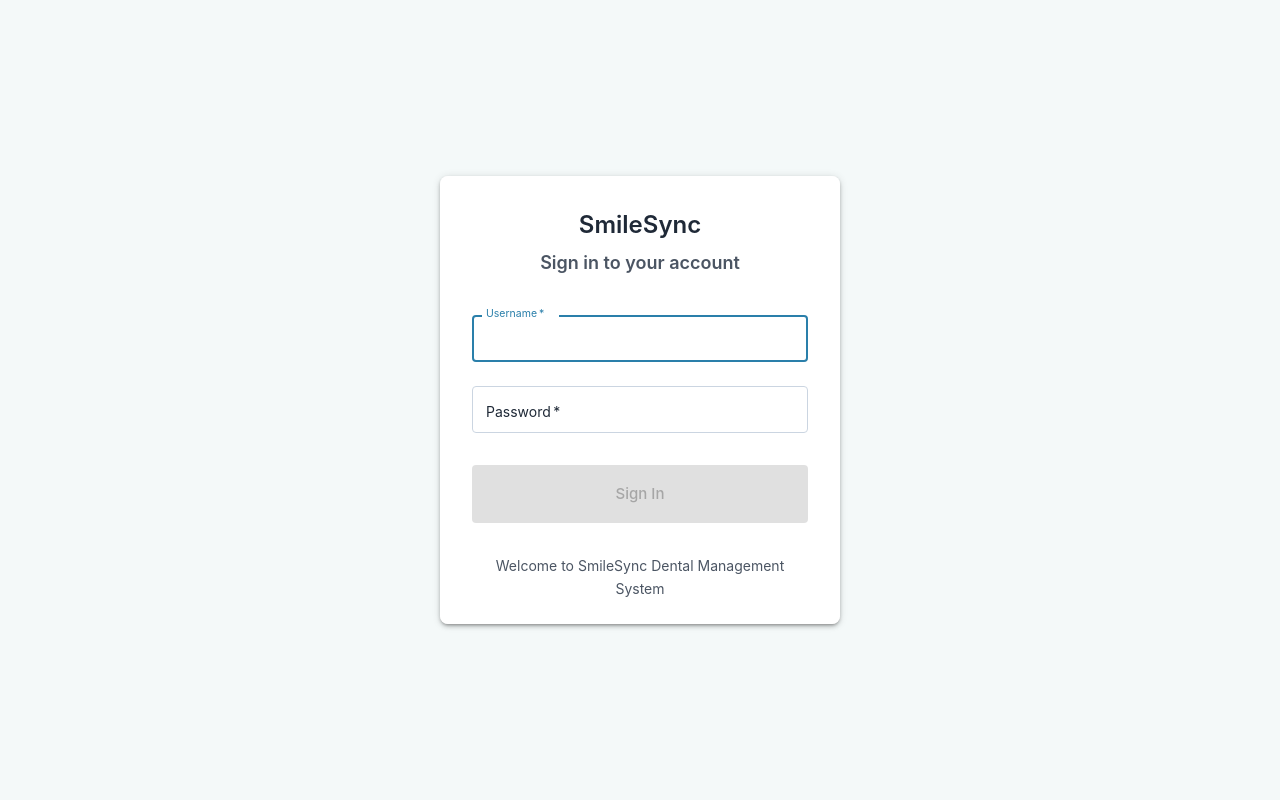
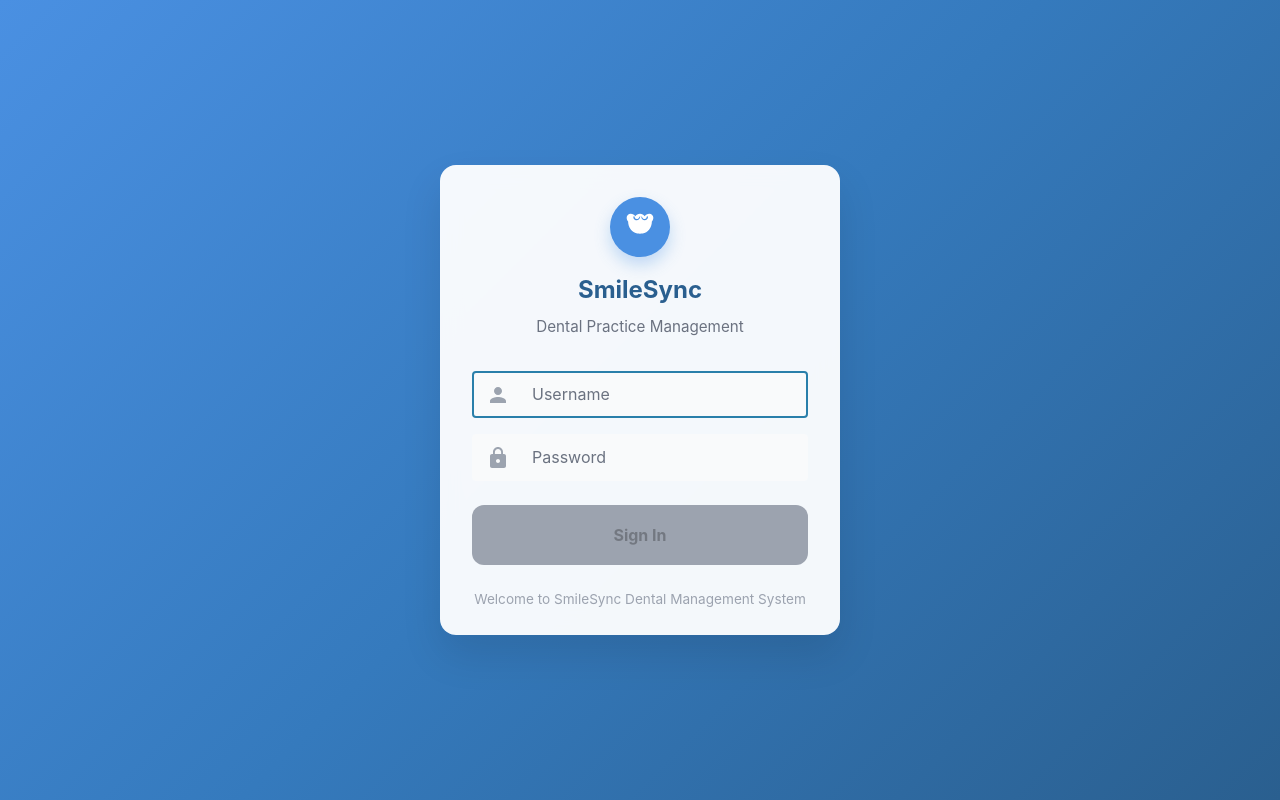
Before and after one commit to mymykeviv/SmileSync, a React (Create React App) app in the folder app/: page /login in a window 1280 px wide. Built offline with nearby package versions, Linux system fonts and the light colour scheme; no server answers.

Commit message:
login changes

```diff
--- /dev/null
+++ b/app/src/components/Icons/ToothIcon.js
@@ -0,0 +1,12 @@
+import React from 'react';
+import { SvgIcon } from '@mui/material';
+
+const ToothIcon = (props) => {
+  return (
+    <SvgIcon {...props} viewBox="0 0 24 24">
+      <path d="M12 2C10.5 2 9.2 2.8 8.5 4C7.8 2.8 6.5 2 5 2C3.3 2 2 3.3 2 5C2 6.1 2.4 7.1 3.1 7.8C3.1 7.9 3.1 8 3.1 8.1C3.1 10.2 3.8 12.2 5.1 13.8C6.4 15.4 8.1 16.5 10 16.9C10.6 17 11.3 17 12 17C12.7 17 13.4 17 14 16.9C15.9 16.5 17.6 15.4 18.9 13.8C20.2 12.2 20.9 10.2 20.9 8.1C20.9 8 20.9 7.9 20.9 7.8C21.6 7.1 22 6.1 22 5C22 3.3 20.7 2 19 2C17.5 2 16.2 2.8 15.5 4C14.8 2.8 13.5 2 12 2ZM12 4C12.8 4 13.5 4.4 13.8 5C14.1 5.6 14.7 6 15.5 6C16.3 6 17 5.3 17 4.5C17 4.2 17.2 4 17.5 4C17.8 4 18 4.2 18 4.5C18 5.9 16.9 7 15.5 7C14.1 7 13 5.9 13 4.5C13 4.2 12.8 4 12.5 4C12.2 4 12 4.2 12 4.5C12 5.9 10.9 7 9.5 7C8.1 7 7 5.9 7 4.5C7 4.2 7.2 4 7.5 4C7.8 4 8 4.2 8 4.5C8 5.3 8.7 6 9.5 6C10.3 6 10.9 5.6 11.2 5C11.5 4.4 12.2 4 12 4Z" />
+    </SvgIcon>
+  );
+};
+
+export default ToothIcon;
--- a/app/src/views/Auth/Login.js
+++ b/app/src/views/Auth/Login.js
@@ -9,10 +9,15 @@ import {
   Alert,
   CircularProgress,
   Container,
-  Paper
+  InputAdornment
 } from '@mui/material';
+import {
+  Person as PersonIcon,
+  Lock as LockIcon
+} from '@mui/icons-material';
 import { useNavigate } from 'react-router-dom';
 import { useAuth } from '../../contexts/AuthContext';
+import ToothIcon from '../../components/Icons/ToothIcon';
 
 const Login = ({ onLogin }) => {
   const [formData, setFormData] = useState({
@@ -67,30 +72,92 @@ const Login = ({ onLogin }) => {
   const isFormValid = formData.username.trim() && formData.password.trim();
 
   return (
+    <Box
+      sx={{
+        minHeight: '100vh',
+        background: 'linear-gradient(135deg, #4A90E2 0%, #357ABD 50%, #2A5F8F 100%)',
+        display: 'flex',
+        alignItems: 'center',
+        justifyContent: 'center',
+        p: 2
+      }}
+    >
       <Container maxWidth="sm">
         <Box
           sx={{
-          minHeight: '100vh',
+            display: 'flex',
+            flexDirection: { xs: 'column', md: 'row' },
+            gap: 3,
+            alignItems: 'center',
+            justifyContent: 'center'
+          }}
+        >
+          {/* Desktop Card */}
+          <Card
+            sx={{
+              width: '100%',
+              maxWidth: 400,
+              borderRadius: 4,
+              boxShadow: '0 20px 40px rgba(0,0,0,0.1)',
+              backgroundColor: 'rgba(255, 255, 255, 0.95)',
+              backdropFilter: 'blur(10px)'
+            }}
+          >
+            <CardContent sx={{ p: 4 }}>
+              {/* Logo and Title */}
+              <Box sx={{ textAlign: 'center', mb: 4 }}>
+                <Box
+                  sx={{
+                    display: 'flex',
+                    justifyContent: 'center',
+                    mb: 2
+                  }}
+                >
+                  <Box
+                    sx={{
+                      width: 60,
+                      height: 60,
+                      borderRadius: '50%',
+                      backgroundColor: '#4A90E2',
                       display: 'flex',
                       alignItems: 'center',
                       justifyContent: 'center',
-          py: 3
+                      boxShadow: '0 8px 16px rgba(74, 144, 226, 0.3)'
                     }}
                   >
-        <Paper elevation={3} sx={{ width: '100%', maxWidth: 400 }}>
-          <Card>
-            <CardContent sx={{ p: 4 }}>
-              <Box sx={{ textAlign: 'center', mb: 3 }}>
-                <Typography variant="h4" component="h1" gutterBottom>
+                    <ToothIcon sx={{ fontSize: 32, color: 'white' }} />
+                  </Box>
+                </Box>
+                <Typography
+                  variant="h4"
+                  component="h1"
+                  sx={{
+                    fontWeight: 'bold',
+                    color: '#2A5F8F',
+                    mb: 1
+                  }}
+                >
                   SmileSync
                 </Typography>
-                <Typography variant="h6" color="text.secondary">
-                  Sign in to your account
+                <Typography
+                   variant="body1"
+                   sx={{
+                     color: '#6B7280',
+                     fontSize: '0.95rem'
+                   }}
+                 >
+                   Dental Practice Management
                  </Typography>
               </Box>
 
               {error && (
-                <Alert severity="error" sx={{ mb: 2 }}>
+                <Alert
+                  severity="error"
+                  sx={{
+                    mb: 3,
+                    borderRadius: 2
+                  }}
+                >
                   {error}
                 </Alert>
               )}
@@ -98,28 +165,68 @@ const Login = ({ onLogin }) => {
               <Box component="form" onSubmit={handleSubmit}>
                 <TextField
                   fullWidth
-                  label="Username"
+                  placeholder="Username"
                   name="username"
                   value={formData.username}
                   onChange={handleChange}
-                  margin="normal"
                   required
                   autoComplete="username"
                   autoFocus
                   disabled={loading}
+                  InputProps={{
+                    startAdornment: (
+                      <InputAdornment position="start">
+                        <PersonIcon sx={{ color: '#9CA3AF' }} />
+                      </InputAdornment>
+                    ),
+                    sx: {
+                      borderRadius: 3,
+                      backgroundColor: '#F9FAFB',
+                      '& .MuiOutlinedInput-notchedOutline': {
+                        border: 'none'
+                      },
+                      '&:hover .MuiOutlinedInput-notchedOutline': {
+                        border: 'none'
+                      },
+                      '&.Mui-focused .MuiOutlinedInput-notchedOutline': {
+                        border: '2px solid #4A90E2'
+                      }
+                    }
+                  }}
+                  sx={{ mb: 2 }}
                 />
 
                 <TextField
                   fullWidth
-                  label="Password"
+                  placeholder="Password"
                   name="password"
                   type="password"
                   value={formData.password}
                   onChange={handleChange}
-                  margin="normal"
                   required
                   autoComplete="current-password"
                   disabled={loading}
+                  InputProps={{
+                    startAdornment: (
+                      <InputAdornment position="start">
+                        <LockIcon sx={{ color: '#9CA3AF' }} />
+                      </InputAdornment>
+                    ),
+                    sx: {
+                      borderRadius: 3,
+                      backgroundColor: '#F9FAFB',
+                      '& .MuiOutlinedInput-notchedOutline': {
+                        border: 'none'
+                      },
+                      '&:hover .MuiOutlinedInput-notchedOutline': {
+                        border: 'none'
+                      },
+                      '&.Mui-focused .MuiOutlinedInput-notchedOutline': {
+                        border: '2px solid #4A90E2'
+                      }
+                    }
+                  }}
+                  sx={{ mb: 3 }}
                 />
 
                 <Button
@@ -128,11 +235,25 @@ const Login = ({ onLogin }) => {
                   variant="contained"
                   size="large"
                   disabled={!isFormValid || loading}
-                  sx={{ mt: 3, mb: 2 }}
+                  sx={{
+                    borderRadius: 3,
+                    py: 1.5,
+                    fontSize: '1rem',
+                    fontWeight: 'bold',
+                    backgroundColor: '#4A90E2',
+                    boxShadow: '0 8px 16px rgba(74, 144, 226, 0.3)',
+                    '&:hover': {
+                      backgroundColor: '#357ABD',
+                      boxShadow: '0 12px 20px rgba(74, 144, 226, 0.4)'
+                    },
+                    '&:disabled': {
+                      backgroundColor: '#9CA3AF'
+                    }
+                  }}
                 >
                   {loading ? (
                     <>
-                      <CircularProgress size={20} sx={{ mr: 1 }} />
+                      <CircularProgress size={20} sx={{ mr: 1, color: 'white' }} />
                       Signing in...
                     </>
                   ) : (
@@ -141,16 +262,22 @@ const Login = ({ onLogin }) => {
                 </Button>
               </Box>
 
-              <Box sx={{ textAlign: 'center', mt: 2 }}>
-                <Typography variant="body2" color="text.secondary">
+              <Box sx={{ textAlign: 'center', mt: 3 }}>
+                <Typography
+                   variant="body2"
+                   sx={{
+                     color: '#9CA3AF',
+                     fontSize: '0.85rem'
+                   }}
+                 >
                    Welcome to SmileSync Dental Management System
                  </Typography>
               </Box>
             </CardContent>
           </Card>
-        </Paper>
         </Box>
       </Container>
+    </Box>
   );
 };
 
```
Lines whose indentation alone changed are shown as unchanged.
